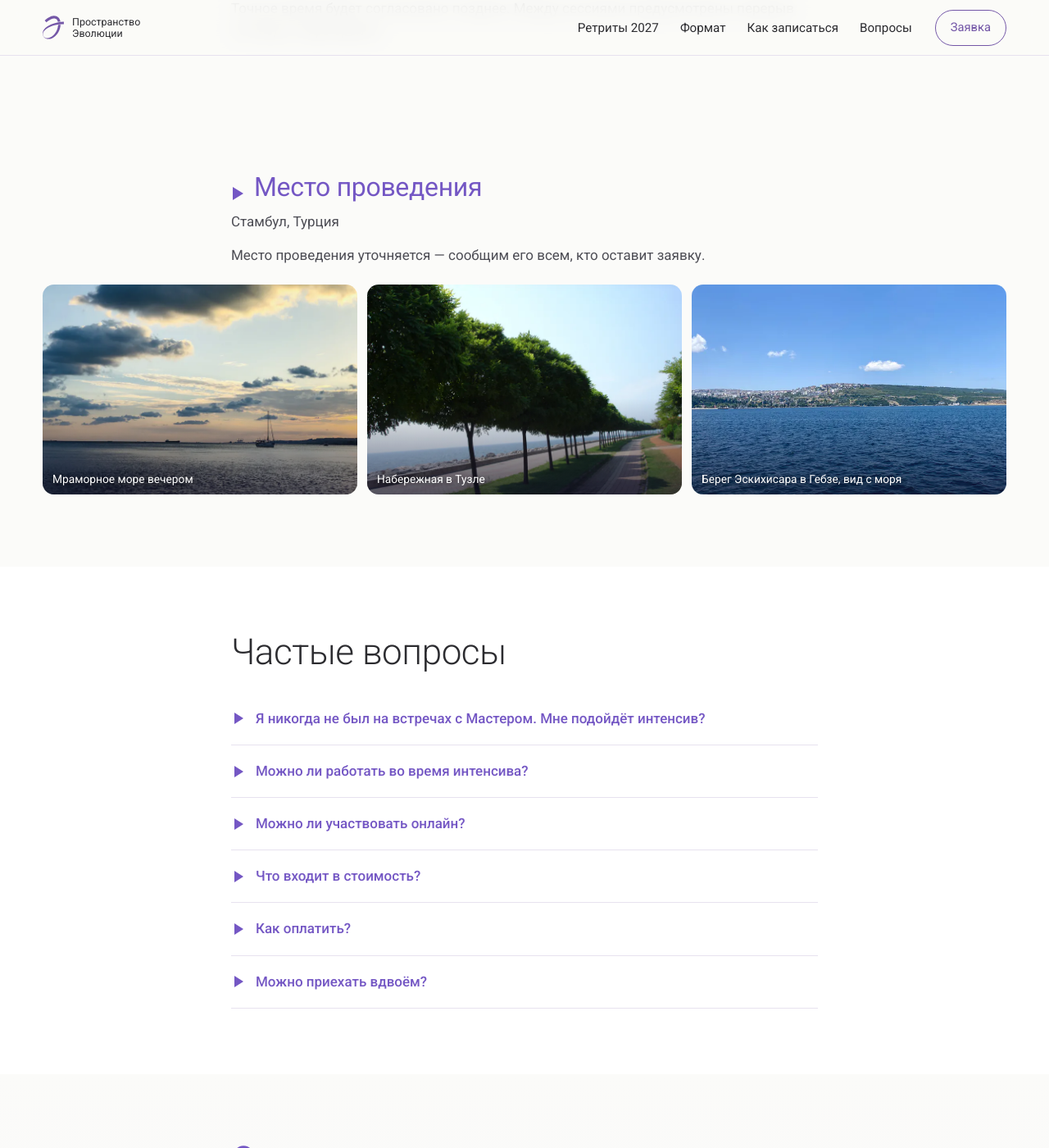
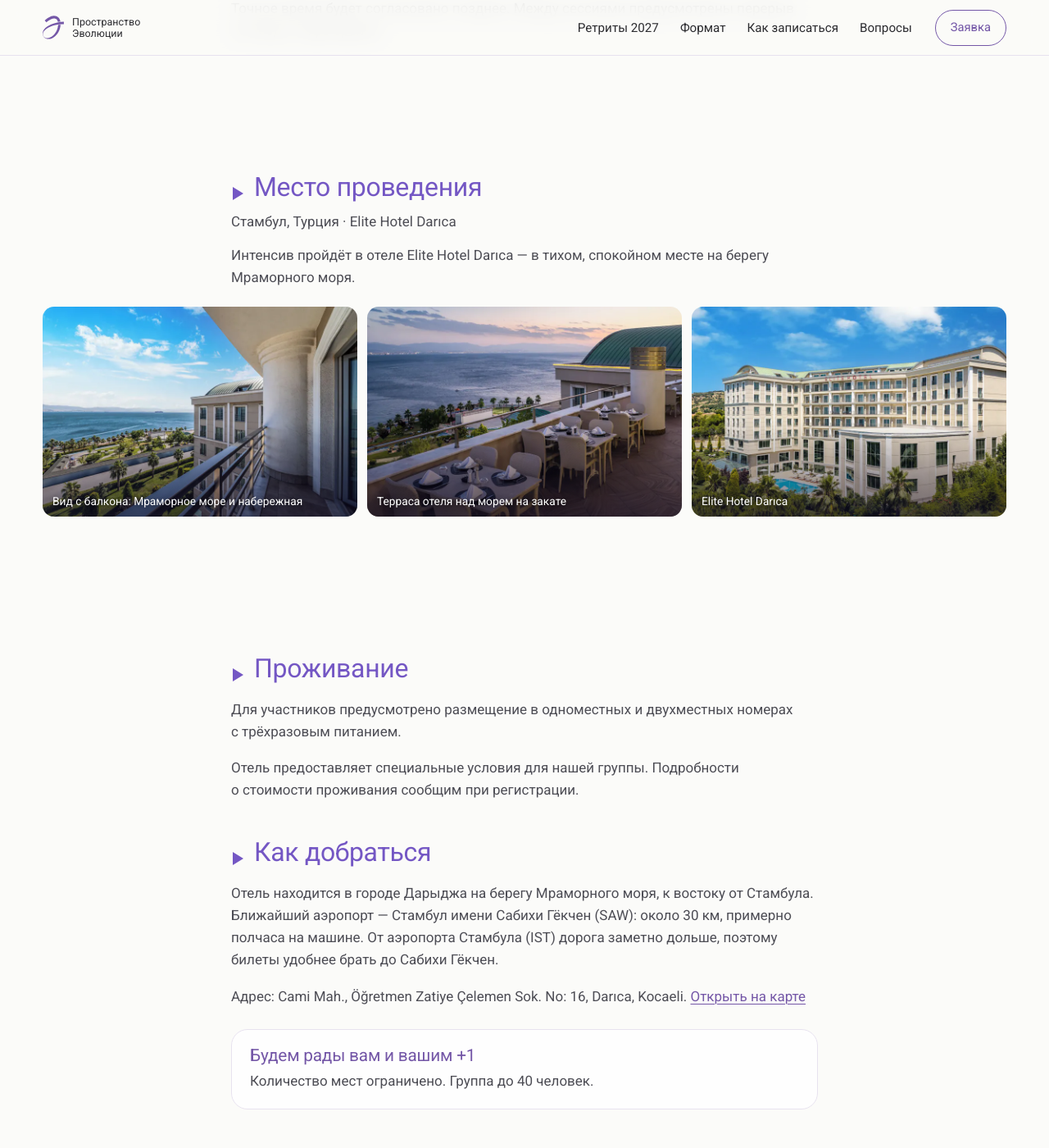
Before and after one commit to timurumarov1984-afk/evolution-retreats-2027, a Jekyll site: the page built from _events/istanbul-january-2027.md, in a window 1280 px wide and 1400 px high, scrolled down 1711 px. Shown: the whole window at 82% size. Built offline with Jekyll 4.4.1, drawn with Linux system fonts in a browser that asks for light colours; some of the changed text lies outside the part shown.

Commit message:
Январский интенсив: Elite Hotel Darıca — фото отеля, проживание, дорога, 450 €
Галерея «Место проведения» — шесть официальных снимков отеля с видом на море.
Описание проживания без цен, блок «Как добраться», стоимость участия 450 € (предварительно).

Co-Authored-By: Claude Fable 5.2 <noreply@anthropic.com>

```diff
--- a/_data/site.yml
+++ b/_data/site.yml
@@ -159,10 +159,9 @@ photo_credits:
   - { what: "Чиралы, рассвет на пляже", who: "Tbachner", license: "CC BY 3.0", url: "https://commons.wikimedia.org/wiki/File:Lykien_Cirali_Strand.jpg" }
   - { what: "Мраморное море вечером", who: "Mobina iz", license: "CC BY-SA 4.0", url: "https://commons.wikimedia.org/wiki/File:Istanbul_sky2.jpg" }
   - { what: "Море у Эскихисара", who: "Kadı Kadı", license: "CC BY-SA 2.0", url: "https://commons.wikimedia.org/wiki/File:Eskihisar,_Gebze_(15072023).jpg" }
-  - { what: "Берег Эскихисара", who: "Kadı Kadı", license: "CC BY-SA 2.0", url: "https://commons.wikimedia.org/wiki/File:Eskihisar,_Gebze_(15072023)_-_53047562058.jpg" }
-  - { what: "Набережная в Тузле (кадр обрезан)", who: "Erol Akbulut", license: "CC BY 3.0", url: "https://commons.wikimedia.org/wiki/File:EROL_AKBULUT_TUZLA_SAH%C4%B0L_-_panoramio.jpg" }
   - { what: "Аллея в Тузле (кадр обрезан)", who: "Erol Akbulut", license: "CC BY 3.0", url: "https://commons.wikimedia.org/wiki/File:TUZLA_-_panoramio_(2).jpg" }
   - { what: "Закат сквозь сосны", who: "Nika565656", license: "CC BY-SA 4.0", url: "https://commons.wikimedia.org/wiki/File:%C4%B0mage_565656.jpg" }
+  - { what: "Elite Hotel Darıca", who: "Elite Hotels", license: "с согласия отеля", url: "https://elitehotels.com.tr/elite_darica" }
 
 others:
   title: "Другие встречи с Мастером"
--- a/_events/istanbul-january-2027.md
+++ b/_events/istanbul-january-2027.md
@@ -5,13 +5,13 @@ title: "Интенсив в Стамбуле"
 kind: intensive
 season: "Зима"
 place: "Стамбул, Турция"
-venue: ""                     # место проведения уточняется — впишите, когда будет известно
+venue: "Elite Hotel Darıca"
 start: 2027-01-29
 end: 2027-01-31
 days: 3
 status: open
 seats_left:
-price:                        # стоимость уточняется — впишите число, например 450
+price: 450                    # предварительно; организаторы подтверждают, возможно будет 400
 currency: "€"
 prices: []
 format: "3 дня · интенсив выходного дня"
@@ -25,10 +25,14 @@ photo: "/assets/media/istanbul/marmara-evening.webp"
 photo_small: "/assets/media/istanbul/marmara-evening-800.webp"
 photo_pos: "50% 62%"
 og_image: "/assets/img/og-istanbul-january.jpg"
+# Галерея — официальные фото самого отеля, с согласия отеля (откуда взяты — в assets/media/СОСТАВ.md).
 gallery:
-  - { src: "/assets/media/istanbul/marmara-evening.webp", small: "/assets/media/istanbul/marmara-evening-800.webp", alt: "Мраморное море вечером" }
-  - { src: "/assets/media/istanbul/tuzla-promenade.webp", small: "/assets/media/istanbul/tuzla-promenade-800.webp", alt: "Набережная в Тузле" }
-  - { src: "/assets/media/istanbul/eskihisar-coast.webp", small: "/assets/media/istanbul/eskihisar-coast-800.webp", alt: "Берег Эскихисара в Гебзе, вид с моря" }
+  - { src: "/assets/media/istanbul/hotel-balcony-sea.webp", small: "/assets/media/istanbul/hotel-balcony-sea-800.webp", alt: "Вид с балкона: Мраморное море и набережная" }
+  - { src: "/assets/media/istanbul/hotel-terrace.webp", small: "/assets/media/istanbul/hotel-terrace-800.webp", alt: "Терраса отеля над морем на закате" }
+  - { src: "/assets/media/istanbul/hotel-exterior.webp", small: "/assets/media/istanbul/hotel-exterior-800.webp", alt: "Elite Hotel Darıca" }
+  - { src: "/assets/media/istanbul/hotel-room-sea.webp", small: "/assets/media/istanbul/hotel-room-sea-800.webp", alt: "Номер с видом на море" }
+  - { src: "/assets/media/istanbul/hotel-window-sea.webp", small: "/assets/media/istanbul/hotel-window-sea-800.webp", alt: "Море из окна номера" }
+  - { src: "/assets/media/istanbul/hotel-seafront.webp", small: "/assets/media/istanbul/hotel-seafront-800.webp", alt: "Приморский парк и море перед отелем" }
 
 schedule_title: "Расписание"
 schedule:
@@ -37,9 +41,18 @@ schedule:
   - { time: "Воскресенье, 31 января", what: "3 часа практики" }
 schedule_note: "Точное время будет согласовано позднее. Между сессиями предусмотрены перерыв на обед и кофе-брейки."
 
-venue_text: "Место проведения уточняется — сообщим его всем, кто оставит заявку."
-stay_text: ""
-travel_text: ""
+venue_text: "Интенсив пройдёт в отеле Elite Hotel Darıca — в тихом, спокойном месте на берегу Мраморного моря."
+
+# Цены на проживание не публикуем: у группы специальные условия, их сообщают при регистрации.
+stay_text: |
+  Для участников предусмотрено размещение в одноместных и двухместных номерах с трёхразовым питанием.
+
+  Отель предоставляет специальные условия для нашей группы. Подробности о стоимости проживания сообщим при регистрации.
+
+travel_text: |
+  Отель находится в городе Дарыджа на берегу Мраморного моря, к востоку от Стамбула. Ближайший аэропорт — Стамбул имени Сабихи Гёкчен (SAW): около 30 км, примерно полчаса на машине. От аэропорта Стамбула (IST) дорога заметно дольше, поэтому билеты удобнее брать до Сабихи Гёкчен.
+
+  Адрес: Cami Mah., Öğretmen Zatiye Çelemen Sok. No: 16, Darıca, Kocaeli. [Открыть на карте](https://www.google.com/maps/search/?api=1&query=Elite+Hotel+Dar%C4%B1ca+Kocaeli)
 faq: []
 ---
 Ретрит выходного дня — это 2,5 дня глубокого погружения в медитацию и внутреннее исследование, возможность полностью сосредоточиться на практике, оставив за пределами ретрита привычные дела и заботы. В тихом пространстве с видом на море, вдали от городского шума, мы создаём условия для непрерывной практики в присутствии Мастера. Интенсив проходит только очно, без онлайн-трансляций и записей.
```
Also changed, not shown: assets/media/СОСТАВ.md (+26 -5 lines), README.md, assets/media/istanbul/hotel-balcony-sea-800.webp (added), assets/media/istanbul/hotel-balcony-sea.webp (added), assets/media/istanbul/hotel-exterior-800.webp (added), assets/media/istanbul/hotel-exterior.webp (added), assets/media/istanbul/hotel-room-sea-800.webp (added), assets/media/istanbul/hotel-room-sea.webp (added), assets/media/istanbul/hotel-seafront-800.webp (added), assets/media/istanbul/hotel-seafront.webp (added), assets/media/istanbul/hotel-terrace-800.webp (added), assets/media/istanbul/hotel-terrace.webp (added), assets/media/istanbul/hotel-window-sea-800.webp (added), assets/media/istanbul/hotel-window-sea.webp (added), 1 other file.
